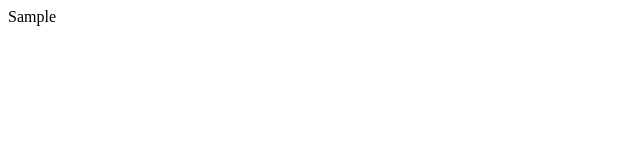
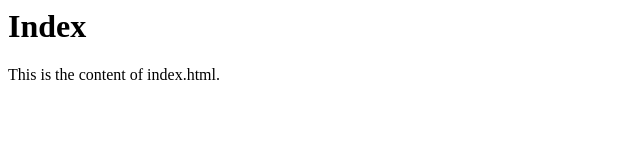
Before and after one commit to alejwang/m3-w1-d1-exercise, a website: page node-http/public/index.html in a window 1280 px wide. Shown: the whole page, without its empty margins (0-640 px from the left). Drawn offline with Linux system fonts and the light colour scheme.

Commit message:
update 2 html files in public folder

```diff
--- a/node-http/public/index.html
+++ b/node-http/public/index.html
@@ -1 +1,9 @@
-<html>Sample</html>
+<html>
+<head>
+    <title>This is index.html</title>
+</head>
+<body>
+    <h1>Index</h1>
+    <p>This is the content of index.html.</p>
+</body>
+</html>
```
Also changed, not shown: node-http/public/aboutus.html (added, +9 -0 lines).
